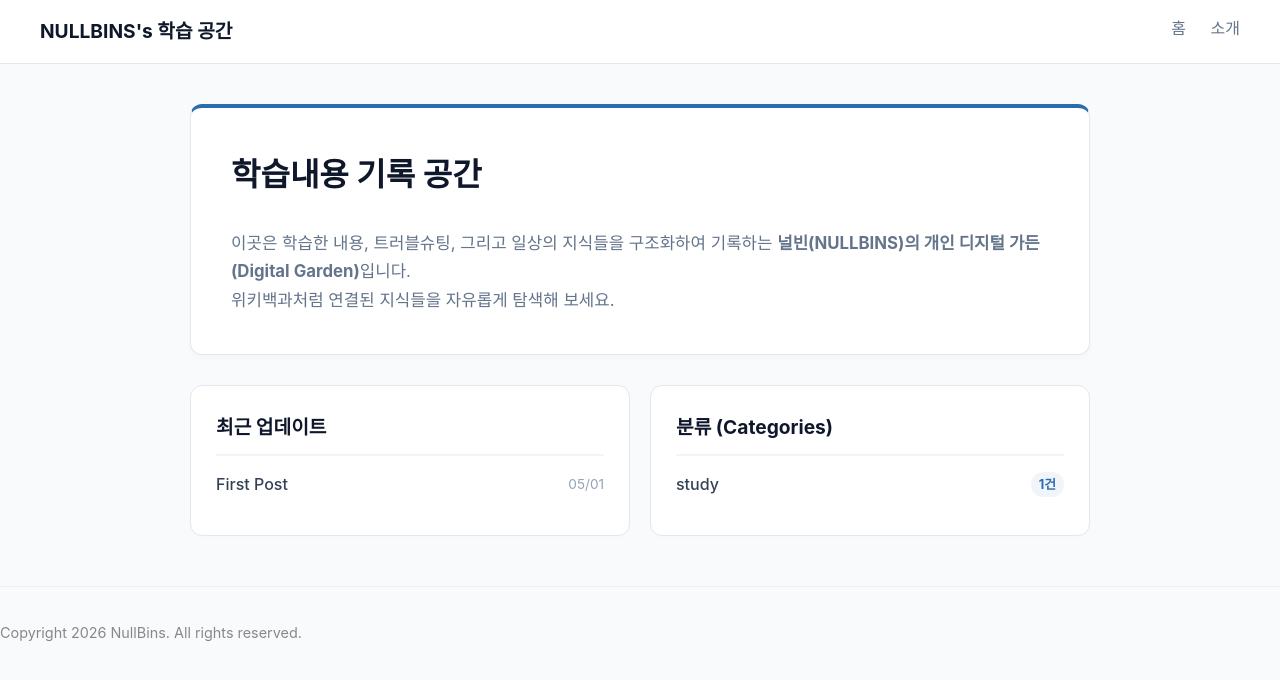
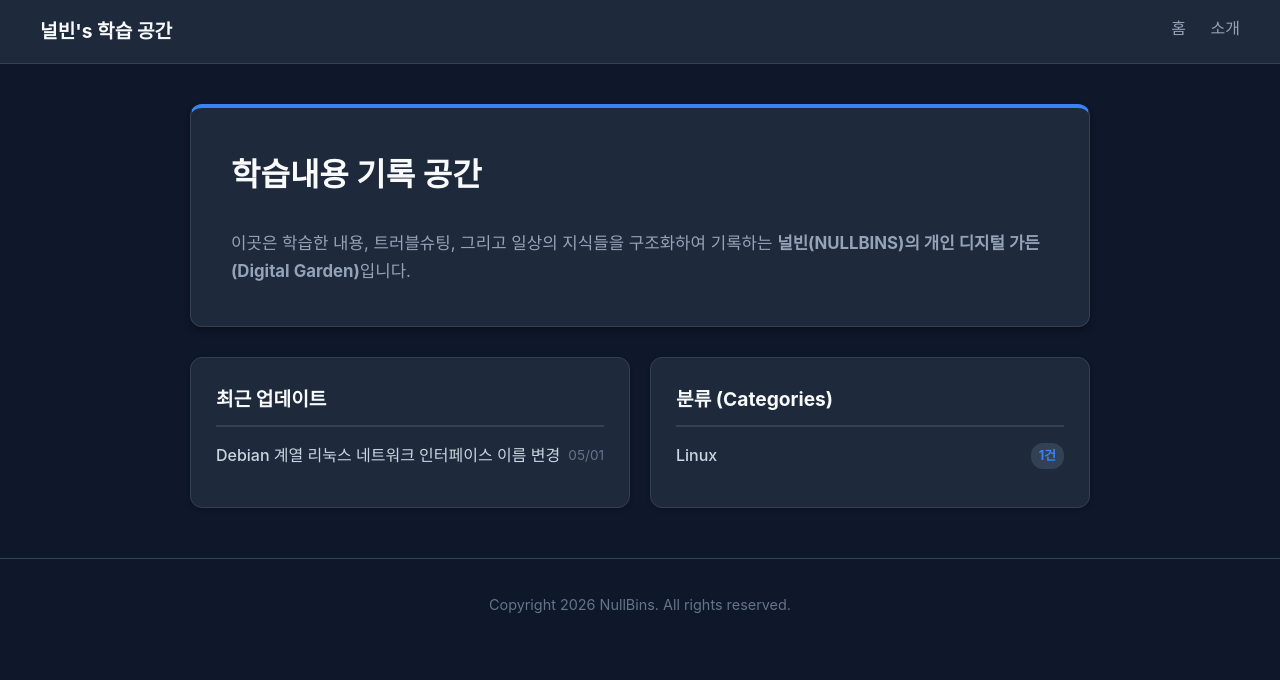
Before and after one commit to NullBins/nullbins.github.io, a Jekyll site: the page built from index.html, in a window 1280 px wide. Shown: the top 680 px of the page. Built offline with Jekyll 4.4.1, drawn with Linux system fonts in a browser that asks for light colours.

Commit message:
Update: posting & page update

````diff
--- a/_config.yaml
+++ b/_config.yaml
@@ -1,6 +1,7 @@
-title: "NULLBINS's 학습 공간"
+title: "널빈's 학습 공간"
 email: "dhyunchoi@kyonggi.ac.kr"
 description: "Learning summary site built with GitHub Pages and Jekyll"
 url: "https://nullbins.github.io"
 
 markdown: kramdown
+highlighter: rouge
--- /dev/null
+++ b/_posts/2026-05-01-NetAdapName.md
@@ -0,0 +1,35 @@
+---
+layout: default
+title: "Debian 계열 리눅스 네트워크 인터페이스 이름 변경"
+date: 2026-05-01
+categories: Linux
+---
+
+## Network Adapter Name
+### 1. Default Configuration
+
+#### HOST (Linux)
+```vim
+vim /etc/default/grub
+```
+> ![IMAGE](/assets/images/Linux/image1.png)
+```vim
+ip link show | grep "link/ether" > /etc/udev/rules.d/70.rules
+```
+
+<span class="text-red">※ 현재 모든 어댑터들의 MAC주소를 /etc/udev/rules.d/70.rules 에 작성</span>
+
+```vim
+vim /etc/udev/rules.d/70.rules
+```
+> ![IMAGE](/assets/images/Linux/image2.png)
+
+<span class="text-red">※ ATTR{address} 부분은 어댑터 MAC주소, NAME은 설정할 어댑터 이름</span>
+
+```vim
+reboot
+```
+```vim
+ip link show
+```
+> ![IMAGE](/assets/images/Linux/image3.png)
--- a/index.html
+++ b/index.html
@@ -10,10 +10,10 @@ title: "Home"
     <title>{{ site.title }} - {{ page.title }}</title>
     <style>
         :root {
-            --primary-color: #2b6cb0;
-            --bg-color: #f8fafc;
-            --text-color: #334155;
-            --border-color: #e2e8f0;
+            --primary-color: #3b82f6;
+            --bg-color: #0f172a;
+            --text-color: #cbd5e1;
+            --border-color: #334155;
         }
         body {
             margin: 0; background-color: var(--bg-color);
@@ -24,12 +24,12 @@ title: "Home"
         a:hover { color: var(--primary-color); text-decoration: underline; }
 
         header {
-            background-color: white; border-bottom: 1px solid var(--border-color);
+            background-color: #1e293b; border-bottom: 1px solid var(--border-color);
             padding: 15px 40px; display: flex; justify-content: space-between;
             position: sticky; top: 0; z-index: 100;
         }
-        header .logo a { font-size: 1.2rem; font-weight: 700; color: #0f172a; text-decoration: none; }
-        header nav a { margin-left: 20px; color: #64748b; font-weight: 500; }
+        header .logo a { font-size: 1.2rem; font-weight: 700; color: #f8fafc; text-decoration: none; }
+        header nav a { margin-left: 20px; color: #94a3b8; font-weight: 500; }
         header nav a:hover { color: var(--primary-color); }
 
         .container {
@@ -37,27 +37,27 @@ title: "Home"
         }
 
         .hero {
-            background: white; padding: 40px; border-radius: 12px;
+            background: #1e293b; padding: 40px; border-radius: 12px;
             border: 1px solid var(--border-color); margin-bottom: 30px;
-            box-shadow: 0 4px 6px rgba(0,0,0,0.02);
+            box-shadow: 0 4px 6px rgba(0,0,0,0.3);
             border-top: 4px solid var(--primary-color);
         }
-        .hero h1 { margin-top: 0; color: #0f172a; font-size: 2rem; }
-        .hero p { color: #64748b; font-size: 1.05rem; margin-bottom: 0; }
+        .hero h1 { margin-top: 0; color: #f8fafc; font-size: 2rem; }
+        .hero p { color: #94a3b8; font-size: 1.05rem; margin-bottom: 0; }
 
         .grid {
             display: grid; grid-template-columns: 1fr 1fr; gap: 20px;
         }
-        @media (max-width: 768px) { .grid { grid-template-columns: 1fr; } } /* 모바일 대응 */
+        @media (max-width: 768px) { .grid { grid-template-columns: 1fr; } }
 
         .card {
-            background: white; padding: 25px; border-radius: 12px;
+            background: #1e293b; padding: 25px; border-radius: 12px;
             border: 1px solid var(--border-color);
-            box-shadow: 0 2px 4px rgba(0,0,0,0.01);
+            box-shadow: 0 2px 4px rgba(0,0,0,0.2);
         }
         .card h2 {
-            margin-top: 0; font-size: 1.2rem; color: #0f172a;
-            border-bottom: 2px solid #f1f5f9; padding-bottom: 10px; margin-bottom: 15px;
+            margin-top: 0; font-size: 1.2rem; color: #f8fafc;
+            border-bottom: 2px solid var(--border-color); padding-bottom: 10px; margin-bottom: 15px;
             display: flex; align-items: center; gap: 8px;
         }
 
@@ -65,17 +65,20 @@ title: "Home"
         .doc-list li {
             margin-bottom: 12px; display: flex; justify-content: space-between; align-items: center;
         }
-        .doc-list li a { font-weight: 500; }
-        .doc-list .date { font-size: 0.85rem; color: #94a3b8; }
+        .doc-list li a { font-weight: 500; color: #cbd5e1; }
+        .doc-list li a:hover { color: var(--primary-color); }
+        .doc-list .date { font-size: 0.85rem; color: #64748b; }
         .doc-list .badge {
-            background: #f1f5f9; color: var(--primary-color);
+            background: #334155; color: var(--primary-color);
             font-size: 0.8rem; padding: 2px 8px; border-radius: 12px; font-weight: bold;
         }
         footer {
             margin-top: 50px;
-            border-top: 1px solid #eee;
+            border-top: 1px solid var(--border-color);
             padding-top: 20px;
-            color: #888;
+            padding-bottom: 30px;
+            text-align: center;
+            color: #64748b;
             font-size: 0.9em;
         }
     </style>
@@ -94,7 +97,6 @@ title: "Home"
             <h1>학습내용 기록 공간</h1>
             <p>
                 이곳은 학습한 내용, 트러블슈팅, 그리고 일상의 지식들을 구조화하여 기록하는 <b>널빈(NULLBINS)의 개인 디지털 가든(Digital Garden)</b>입니다.<br>
-                위키백과처럼 연결된 지식들을 자유롭게 탐색해 보세요.
             </p>
         </section>
 
@@ -116,7 +118,7 @@ title: "Home"
                 <ul class="doc-list">
                     {% for category in site.categories %}
                     <li>
-                        <a href="/category/{{ category[0] | downcase }}">{{ category[0] }}</a>
+                        <a href="/category/{{ category[0] }}">{{ category[0] }}</a>
                         <span class="badge">{{ category[1].size }}건</span>
                     </li>
                     {% endfor %}
````
Also changed, not shown: _layouts/default.html (+51 -22 lines), _posts/2026-05-01-first-post.md (deleted, +0 -18 lines), about.md (+1 -0 lines), categories.html (added, +36 -0 lines), assets/images/Linux/image1.png (added), assets/images/Linux/image2.png (added), assets/images/Linux/image3.png (added).
